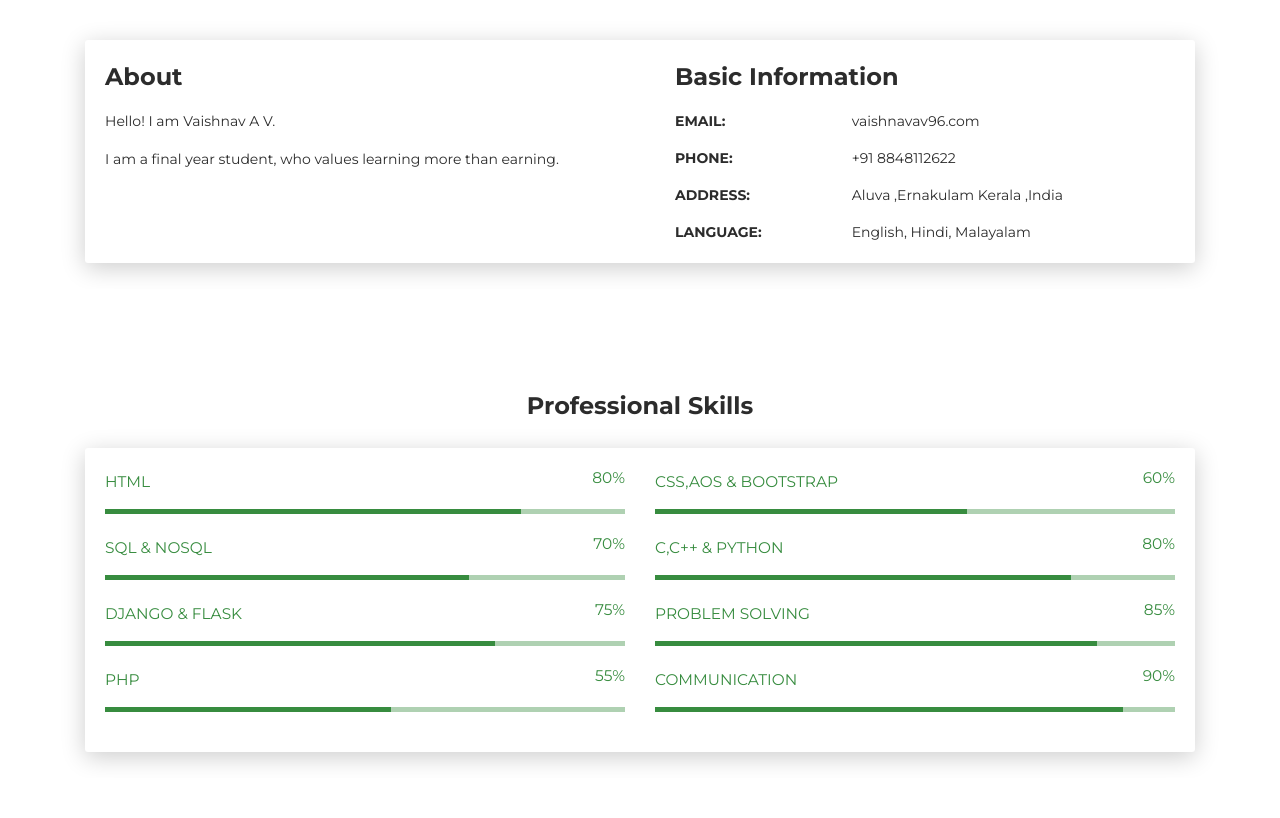
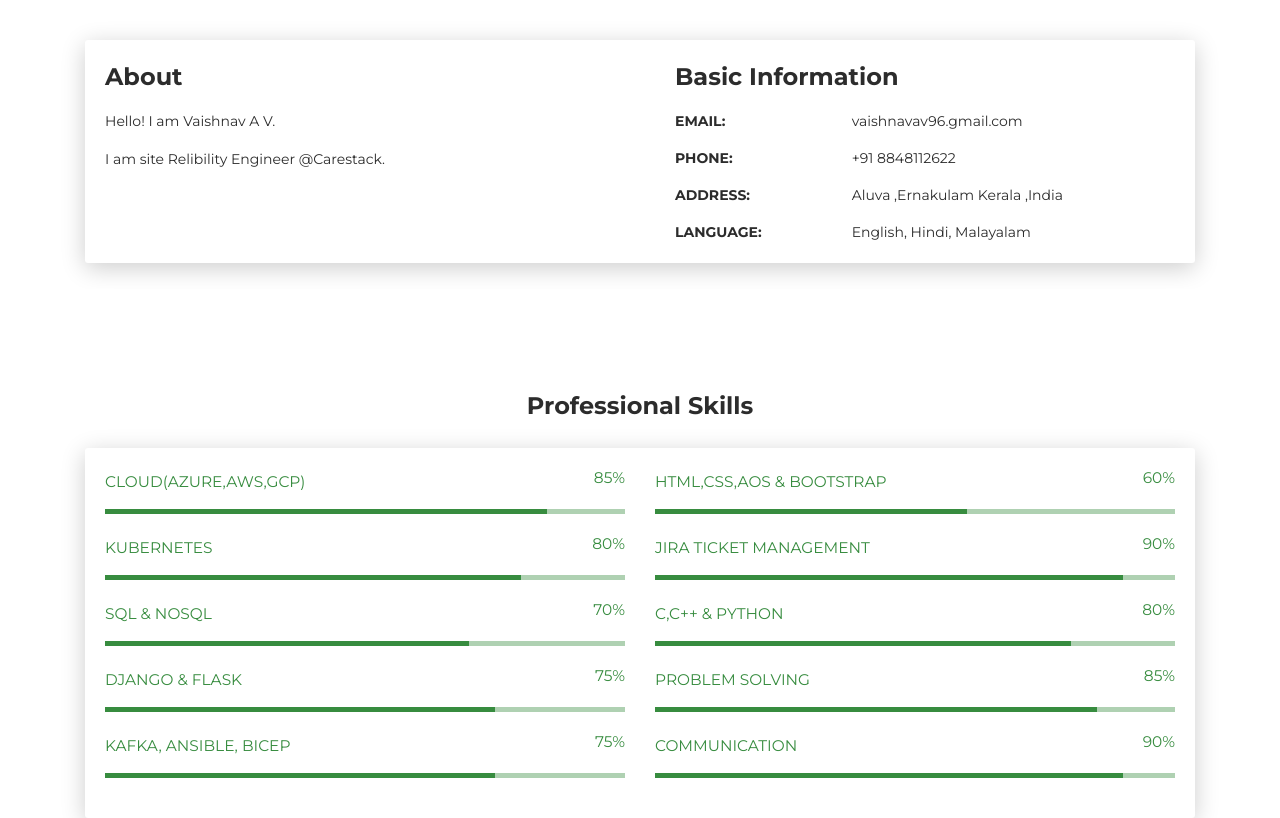
Before and after one commit to vaishnavav99/Vaishnav, a plain HTML site: page index.html in a window 1280 px wide. Shown: the part 580-1398 px from the top of the page. Drawn offline with Linux system fonts and the light colour scheme.

Commit message:
Update index.html

```diff
--- a/index.html
+++ b/index.html
@@ -43,7 +43,7 @@
         <div class="content-center">
           <div class="cc-profile-image"><a href="images/vaishnav.jpeg"><img src="images/vaishnav.jpeg" alt="Image"/></a></div>
           <div class="h2 title">Vaishnav A V</div>
-          <p class="category text-white">Web Developer, Programmer,  Photographer</p><a class="btn btn-primary" href="vaishnav.pdf" data-aos="zoom-in" data-aos-anchor="data-aos-anchor">RESUME</a>
+          <p class="category text-white">Programmer, Web developer</p><a class="btn btn-primary" href="vaishnav.pdf" data-aos="zoom-in" data-aos-anchor="data-aos-anchor">RESUME</a>
         </div>
       </div>
       <div class="section">
@@ -62,7 +62,7 @@
           <div class="card-body">
             <div class="h4 mt-0 title">About</div>
             <p>Hello! I am Vaishnav A V.</p>
-            <p>I am a final year student,  who values learning more than earning.</p>
+            <p>I am site Relibility Engineer @Carestack.</p>
           </div>
         </div>
         <div class="col-lg-6 col-md-12">
@@ -70,7 +70,7 @@
             <div class="h4 mt-0 title">Basic Information</div>
             <div class="row mt-3">
               <div class="col-sm-4"><strong class="text-uppercase">Email:</strong></div>
-              <div class="col-sm-8">vaishnavav96.com</div>
+              <div class="col-sm-8">vaishnavav96.gmail.com</div>
             </div>
             <div class="row mt-3">
               <div class="col-sm-4"><strong class="text-uppercase">Phone:</strong></div>
@@ -97,16 +97,31 @@
       <div class="card-body">
         <div class="row">
           <div class="col-md-6">
-            <div class="progress-container progress-primary"><span class="progress-badge">HTML</span>
+            <div class="progress-container progress-primary"><span class="progress-badge">Cloud(Azure,AWS,GCP)</span>
+              <div class="progress">
+                <div class="progress-bar progress-bar-primary" data-aos="progress-full" data-aos-offset="10" data-aos-duration="2000" role="progressbar" aria-valuenow="60" aria-valuemin="0" aria-valuemax="100" style="width: 85%;"></div><span class="progress-value">85%</span>
+              </div>
+            </div>
+          </div>
+          <div class="col-md-6">
+            <div class="progress-container progress-primary"><span class="progress-badge">HTML,CSS,AOS & Bootstrap</span>
+              <div class="progress">
+                <div class="progress-bar progress-bar-primary" data-aos="progress-full" data-aos-offset="10" data-aos-duration="2000" role="progressbar" aria-valuenow="60" aria-valuemin="0" aria-valuemax="100" style="width: 60%;"></div><span class="progress-value">60%</span>
+              </div>
+            </div>
+          </div>
+        </div><div class="row">
+          <div class="col-md-6">
+            <div class="progress-container progress-primary"><span class="progress-badge">Kubernetes</span>
               <div class="progress">
                 <div class="progress-bar progress-bar-primary" data-aos="progress-full" data-aos-offset="10" data-aos-duration="2000" role="progressbar" aria-valuenow="60" aria-valuemin="0" aria-valuemax="100" style="width: 80%;"></div><span class="progress-value">80%</span>
               </div>
             </div>
           </div>
           <div class="col-md-6">
-            <div class="progress-container progress-primary"><span class="progress-badge">CSS,AOS & Bootstrap</span>
+            <div class="progress-container progress-primary"><span class="progress-badge">JIRA Ticket Management</span>
               <div class="progress">
-                <div class="progress-bar progress-bar-primary" data-aos="progress-full" data-aos-offset="10" data-aos-duration="2000" role="progressbar" aria-valuenow="60" aria-valuemin="0" aria-valuemax="100" style="width: 60%;"></div><span class="progress-value">60%</span>
+                <div class="progress-bar progress-bar-primary" data-aos="progress-full" data-aos-offset="10" data-aos-duration="2000" role="progressbar" aria-valuenow="60" aria-valuemin="0" aria-valuemax="100" style="width: 90%;"></div><span class="progress-value">90%</span>
               </div>
             </div>
           </div>
@@ -146,9 +161,9 @@
         </div>
         <div class="row">
           <div class="col-md-6">
-            <div class="progress-container progress-primary"><span class="progress-badge">PHP</span>
+            <div class="progress-container progress-primary"><span class="progress-badge">Kafka, Ansible, BICEP</span>
               <div class="progress">
-                <div class="progress-bar progress-bar-primary" data-aos="progress-full" data-aos-offset="10" data-aos-duration="2000" role="progressbar" aria-valuenow="60" aria-valuemin="0" aria-valuemax="100" style="width: 55%;"></div><span class="progress-value">55%</span>
+                <div class="progress-bar progress-bar-primary" data-aos="progress-full" data-aos-offset="10" data-aos-duration="2000" role="progressbar" aria-valuenow="60" aria-valuemin="0" aria-valuemax="100" style="width: 75%;"></div><span class="progress-value">75%</span>
               </div>
             </div>
           </div>
```
